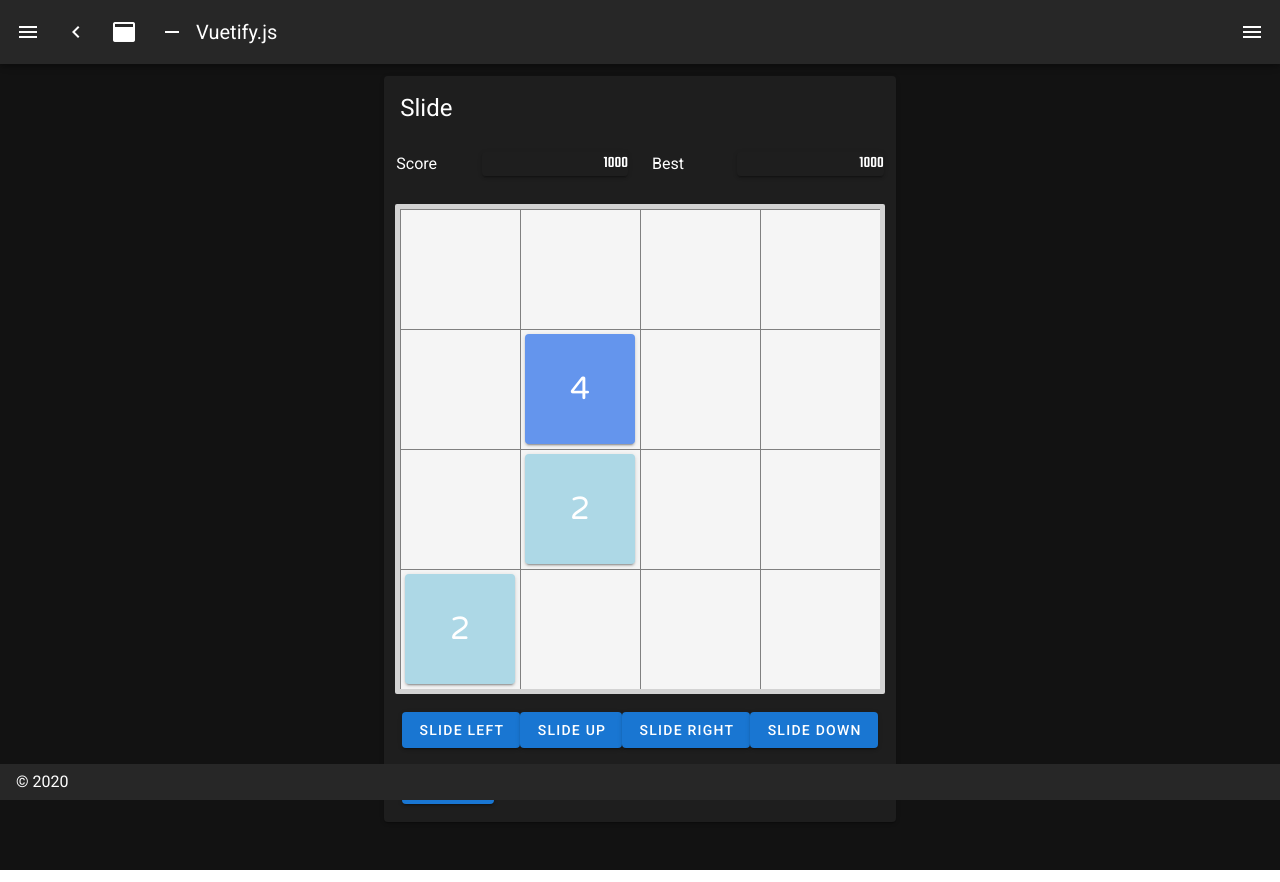
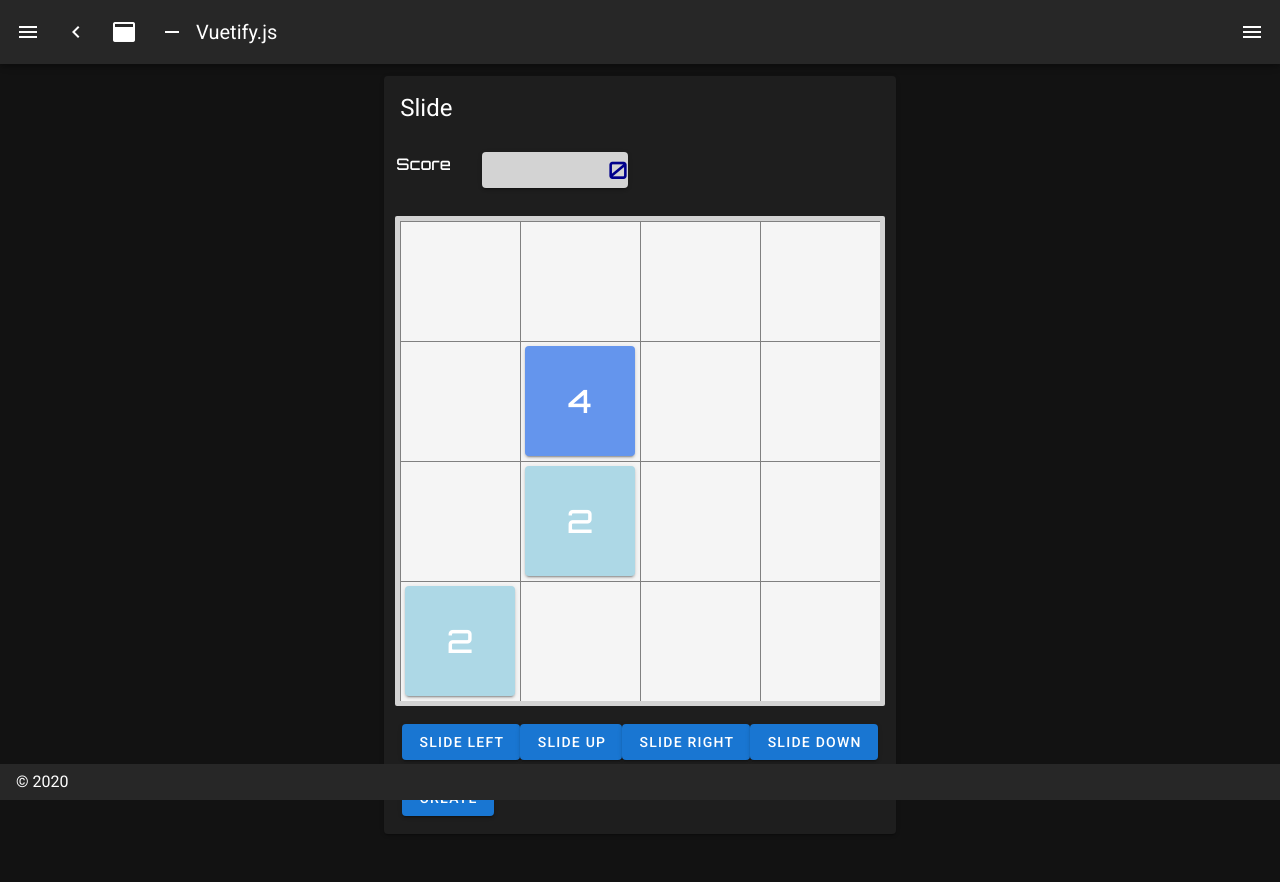
Before and after one commit to add-harris/2048-game, a Nuxt app: page / in a window 1280 px wide. Built offline with nearby package versions, Linux system fonts and the light colour scheme.

Commit message:
Score component mvp

```diff
--- a/components/Card.vue
+++ b/components/Card.vue
@@ -60,12 +60,11 @@
     top: 50%;
     left: 50%;
     transform: translate(-50%, -50%);
-    font-family: 'Varela Round', sans-serif;
+    font-family: 'Orbitron', sans-serif;
   }
 
   .sliding-card {
     position: absolute;
-    /*background-color: lightgrey !important;*/
     transition: top 500ms, left 500ms;
   }
 
--- a/components/Score.vue
+++ b/components/Score.vue
@@ -3,14 +3,19 @@
   <v-container>
 
     <v-row>
-      <v-col cols="4" md="2" >Score</v-col>
+
+      <v-col cols="4" md="2" ><p class="score-label">Score</p></v-col>
+
       <v-col cols="8" md="4">
-        <v-card><p class="score-digits">1000</p></v-card>
+        <v-card light class="score-card"><p class="score-digits">{{currentScore}}</p></v-card>
       </v-col>
-      <v-col cols="4" md="2">Best</v-col>
-      <v-col cols="8" md="4">
-        <v-card><p class="score-digits">1000</p></v-card>
-      </v-col>
+
+<!--      <v-col cols="4" md="2" ><p class="score-label">Best</p></v-col>-->
+
+<!--      <v-col cols="8" md="4">-->
+<!--        <v-card light class="score-card"><p class="score-digits">{{bestScore}}</p></v-card>-->
+<!--      </v-col>-->
+
     </v-row>
 
   </v-container>
@@ -19,17 +24,31 @@
 
 <script>
 
+  export default {
+    props: {
+      currentScore: Number,
+      bestScore: Number
+    }
+  }
+
 </script>
 
 <style>
 
+  .score-label {
+    font-size: 1em;
+    font-family: 'Orbitron', sans-serif;
+  }
+
+  .score-card {
+    background-color: lightgrey !important;
+    color: darkblue !important;
+  }
+
   .score-digits {
     text-align: right;
-    /*font-family: 'Audiowide', cursive;*/
-    /*font-family: 'Orbitron', sans-serif;*/
-    /*font-family: 'Press Start 2P', cursive;*/
-    /*font-family: 'Russo One', sans-serif;*/
-    font-family: 'Teko', sans-serif;
+    font-size: 1.5em;
+    font-family: 'Orbitron', sans-serif;
   }
 
 </style>
--- a/pages/index.vue
+++ b/pages/index.vue
@@ -8,12 +8,12 @@
 
         <v-card-title class="headline">Slide</v-card-title>
 
-        <Score></Score>
+        <Score :current-score="scores.currentScore" :best-score="scores.bestScore"></Score>
 
         <div class="grey-container grey-container-adjust">
 
 
-              <div class="grid-background grid-background-adjust" ref="card-grid">
+              <div class="grid-background grid-background-adjust" ref="card-grid" v-resize="checkResize">
 
                 <transition-group :name="transitionType">
                   <Card v-for="(card, index) in cards"
@@ -103,6 +103,10 @@
           // cardRef3: { top: 0, left:160 },
           // cardRef4: { top: 0, left:240 },
         },
+        scores: {
+          currentScore: 0,
+          bestScore: 0
+        }
       }
     },
 
@@ -171,7 +175,6 @@
 
       // checked
       addListeners() {
-        window.addEventListener('resize', this.checkResize);
         window.addEventListener('keyup', this.checkKeyPress);
       },
 
@@ -384,9 +387,12 @@
         // removes first card from the store
         this.setPositionIsEmpty({"name": position.name, "bool": true});
         this.setPositionRef({"name": position.name, "ref": null});
+
+        // TODO needs test
+        // increment score
+        this.$set(this.scores, 'currentScore', this.scores.currentScore + newValue)
       },
 
-      // TODO need to update transitions so we don't need to set it too shrink, all cards entrances should be shrink/grow, only exits need to be dynamic
       generateCard() {
 
         let emptyPosition = this.getRandomEmpty()
```
